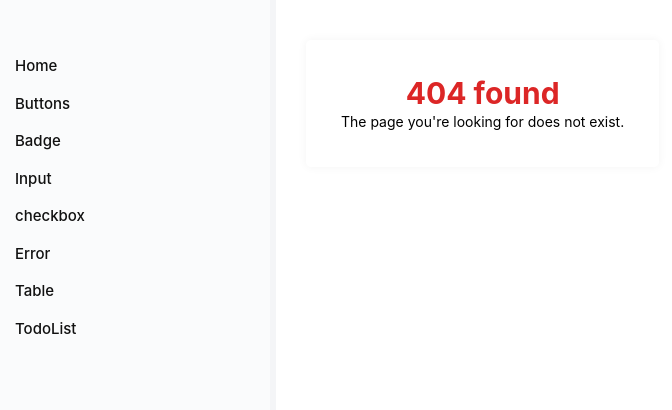
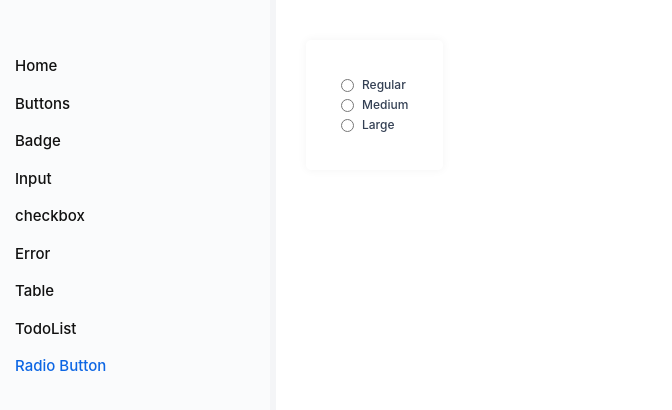
Before and after one commit to christojojo/wacpro-tasks, a React (Vite) app: page /radio in a window 1280 px wide. Before the commit this address had no page. Shown: the top 410 px of the page, without its empty margins (0-672 px from the left). Built offline with nearby package versions, Linux system fonts and the light colour scheme.

Commit message:
radiobutton added

```diff
--- a/src/App.jsx
+++ b/src/App.jsx
@@ -12,6 +12,7 @@ import ClickMe from './pages/ClickMe';
 import CheckboxPage from './pages/CheckBoxPage';
 import Table from './pages/Table'
 import ReactTodo from './pages/ReactTodo';
+import RadioButtonPage from './pages/RadioButtonPage';
 
 function App() {
 
@@ -25,10 +26,11 @@ function App() {
       <Route path='/input'    element={<InputPage/>}    />
       <Route path='/badge'    element={<BadgePage/>}    />
       <Route path='/checkbox' element={<CheckboxPage/>} />
-      <Route path='*'         element={<NoPage/>}       />
       <Route path='/clickme'  element={<ClickMe/>}      />
       <Route path='/table'    element={<Table/>}/>
-      <Route path='/todo'    element={<ReactTodo/>} />
+      <Route path='/todo'     element={<ReactTodo/>} />
+      <Route path='/radio'    element={<RadioButtonPage/>}/>
+      <Route path='*'         element={<NoPage/>}       />
 
     </Routes>
     </div>
--- a/src/components/AsideRoute/AsideRoute.jsx
+++ b/src/components/AsideRoute/AsideRoute.jsx
@@ -37,6 +37,10 @@ const isActive = (path) => {
                     <li className={isActive('/todo') ? "text-primary" : ''}>
                         <Link to='/todo'>TodoList</Link>
                     </li>
+                    <li className={isActive('/radio') ? "text-primary" : ''}>
+                        <Link to='/radio'>Radio Button</Link>
+                    </li>
+
                 </ul>
             </aside>
             <script>
--- /dev/null
+++ b/src/components/Demo/DemoButton.jsx
@@ -0,0 +1,11 @@
+import React from 'react'
+
+function DemoButton({demoText}) {
+  return (
+    <div>
+      <button className='bg-red-500'>{demoText}</button>
+    </div>
+  )
+}
+
+export default DemoButton
--- /dev/null
+++ b/src/components/Radio/RadioButton.jsx
@@ -0,0 +1,13 @@
+import React from 'react'
+
+function RadioButton({labelR,label,id,Name,...props}) {
+  return (
+    <div className='flex justify-left items-center'>
+    {/* {label && <label htmlFor={id}>{label}</label>} */}
+    <input type='radio' id={id} name={Name}  className='' {...props}/>
+    {label && <label htmlFor={id} className='pl-2'>{label}</label>}
+    </div>
+  )
+}
+
+export default RadioButton
--- a/src/pages/ButtonPage.jsx
+++ b/src/pages/ButtonPage.jsx
@@ -1,5 +1,6 @@
 import React from 'react'
 import Button from '../components/Button'
+import DemoButton from '../components/Demo/DemoButton'
 
 function ButtonPage() {
   return (
@@ -17,6 +18,7 @@ function ButtonPage() {
       <Button variant='secondary' classNames={'border border-black'} icon={<img className='h-[18px] w-[18px]' src='../src/assets/icon-dark.svg' />}>Text</Button>
       <Button variant='secondary' classNames={'border border-black'}>Text</Button>
       <Button variant='secondary' classNames={'border border-black'} iconR={<img className='h-[18px] w-[18px]' src='../src/assets/icon-dark.svg' />}>Text</Button>
+
     </div>
     </div>
     </div>
--- /dev/null
+++ b/src/pages/RadioButtonPage.jsx
@@ -0,0 +1,20 @@
+import React from 'react'
+import RadioButton from '../components/Radio/RadioButton'
+
+function RadioButtonPage() {
+  return (
+    <div className='element-wrap'>
+        <div>
+        <RadioButton label={'Regular'} Name={'options'}  id={'regular'}/>
+        </div>
+        <div>
+        <RadioButton label={'Medium'} Name={'options'}  id={'medium'}/>
+        </div>
+        <div>
+        <RadioButton label={'Large'} Name={'options'}  id={'large'}/>
+        </div>
+    </div>
+  )
+}
+
+export default RadioButtonPage
--- a/src/pages/Table.jsx
+++ b/src/pages/Table.jsx
@@ -85,7 +85,7 @@ function Table({isCheck=true}) {
 
                 {TableData.titles.map((item, index)=>{
                   return(
-                    <th>{item.title}</th>
+                    <th key={index}>{item.title}</th>
                   )
                 })}
 
@@ -94,11 +94,11 @@ function Table({isCheck=true}) {
 
               {TableData.list.map((item, index)=>{
                   return(
-                    <tr>
+                    <tr key={index}>
                      {isCheck && <td><CheckboxDemo variant={'checkbox-lg'}/></td>}
                       {item.data.map((td,index)=>{
                         return(
-                          <td>{td.text}</td>
+                          <td key={index}>{td.text}</td>
                         )
                       })}
                     </tr>
```
